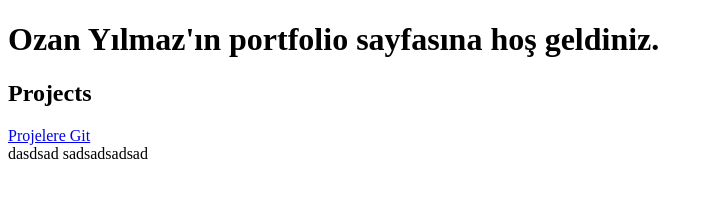
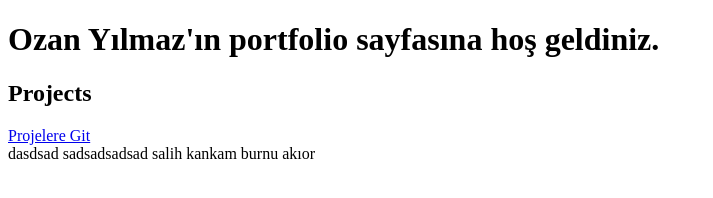
Before and after one commit to ymzozan/ymzozan.github.io, a plain HTML site: page index.html in a window 1280 px wide. Shown: the whole page, without its empty margins (0-713 px from the left). Drawn offline with Linux system fonts and the light colour scheme.

Commit message:
salih kankamı ekledim

```diff
--- a/index.html
+++ b/index.html
@@ -17,6 +17,8 @@
 
     dasdsad sadsadsadsad
 
+    salih kankam burnu akıor
+
 
 </body>
 </html>
```
